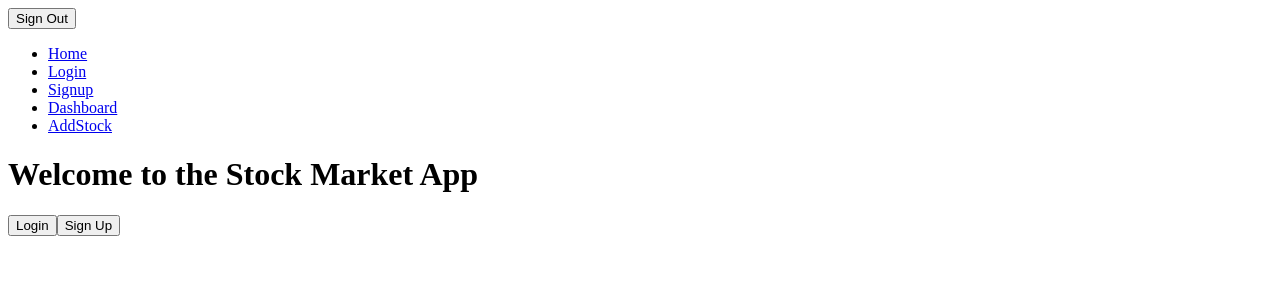
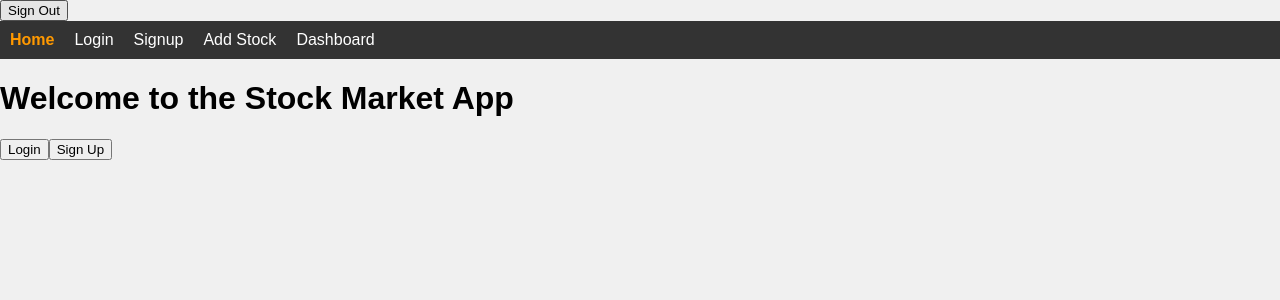
Before and after one commit to timxor/stock-market-app, a React (Create React App) app in the folder my-react-app/: page / in a window 1280 px wide. Shown: the top 300 px of the page. Built offline with nearby package versions, Linux system fonts and the light colour scheme; no server answers.

Commit message:
added very minor styling to navbar and rest of website

```diff
--- a/my-react-app/src/App.css
+++ b/my-react-app/src/App.css
@@ -1,54 +1,60 @@
-.header .container {
-  justify-content: center;
-}
-.input-group-text {
-  background-color: #212529;
-  color: #fff;
-  font-weight: bold;
-}
-.edit,
-.delete {
-  padding: 0px 6px;
-  border-radius: 2px;
+/* App.css */
+body {
+  font-family: 'Arial', sans-serif;
+  background-color: #f0f0f0;
+  margin: 0;
+  padding: 0;
 }
 
-.edit {
-  margin-right: 10px;
-}
-table {
-  text-align: center;
-}
-.App-logo {
-  height: 40vmin;
-  pointer-events: none;
+.container {
+  max-width: 1200px;
+  margin: 0 auto;
+  padding: 20px;
 }
 
-@media (prefers-reduced-motion: no-preference) {
-  .App-logo {
-    animation: App-logo-spin infinite 20s linear;
-  }
+.header {
+  background-color: #333;
+  color: #fff;
+  padding: 20px;
 }
 
-.App-header {
-  background-color: #282c34;
-  min-height: 100vh;
-  display: flex;
-  flex-direction: column;
-  align-items: center;
-  justify-content: center;
-  font-size: calc(10px + 2vmin);
-  color: white;
+.button {
+  background-color: #ff9900;
+  color: #fff;
+  border: none;
+  padding: 10px 20px;
+  cursor: pointer;
+  border-radius: 5px;
+  transition: background-color 0.3s ease-in-out;
 }
 
-.App-link {
-  color: #61dafb;
+.button:hover {
+  background-color: #ff6600;
 }
 
-@keyframes App-logo-spin {
-  from {
-    transform: rotate(0deg);
-  }
-  to {
-    transform: rotate(360deg);
-  }
+.form-group {
+  margin-bottom: 20px;
 }
+
+.form-group label {
+  display: block;
+  margin-bottom: 5px;
+  color: #333;
+}
+
+.input-field {
+  width: 100%;
+  padding: 10px;
+  border: 1px solid #ccc;
+  border-radius: 5px;
+}
+
+.link {
+  color: #ff9900;
+  text-decoration: none;
+  transition: color 0.3s ease-in-out;
+}
+
+.link:hover {
+  color: #ff6600;
+}
--- /dev/null
+++ b/my-react-app/src/components/Navbar.css
@@ -0,0 +1,32 @@
+/* Navbar.css */
+.navbar {
+    background-color: #333;
+    color: #fff;
+    padding: 10px;
+  }
+
+  .navbar ul {
+    list-style-type: none;
+    margin: 0;
+    padding: 0;
+    display: flex;
+  }
+
+  .navbar li {
+    margin-right: 20px;
+  }
+
+  .navbar a {
+    text-decoration: none;
+    color: #fff;
+    transition: color 0.3s ease-in-out;
+  }
+
+  .navbar a:hover {
+    color: #ff9900;
+  }
+
+  .navbar .active {
+    font-weight: bold;
+    color: #ff9900;
+  }
--- a/my-react-app/src/components/Navbar.js
+++ b/my-react-app/src/components/Navbar.js
@@ -1,25 +1,28 @@
 // Navbar.js
 import React from 'react';
-import { Link } from 'react-router-dom';
+import { Link, useLocation } from 'react-router-dom';
+import './Navbar.css'; // Import the CSS file
 
 const Navbar = () => {
+  const location = useLocation();
+
   return (
-    <nav>
+    <nav className="navbar">
       <ul>
         <li>
-          <Link to="/">Home</Link>
+          <Link to="/" className={location.pathname === '/' ? 'active' : ''}>Home</Link>
         </li>
         <li>
-          <Link to="/login">Login</Link>
+          <Link to="/login" className={location.pathname === '/login' ? 'active' : ''}>Login</Link>
         </li>
         <li>
-          <Link to="/signup">Signup</Link>
+          <Link to="/signup" className={location.pathname === '/signup' ? 'active' : ''}>Signup</Link>
         </li>
         <li>
-          <Link to="/dashboard">Dashboard</Link>
+          <Link to="/AddStock" className={location.pathname === '/AddStock' ? 'active' : ''}>Add Stock</Link>
         </li>
         <li>
-          <Link to="/AddStock">AddStock</Link>
+          <Link to="/dashboard" className={location.pathname === '/dashboard' ? 'active' : ''}>Dashboard</Link>
         </li>
         {/* Add more navigation links as needed */}
       </ul>
```
